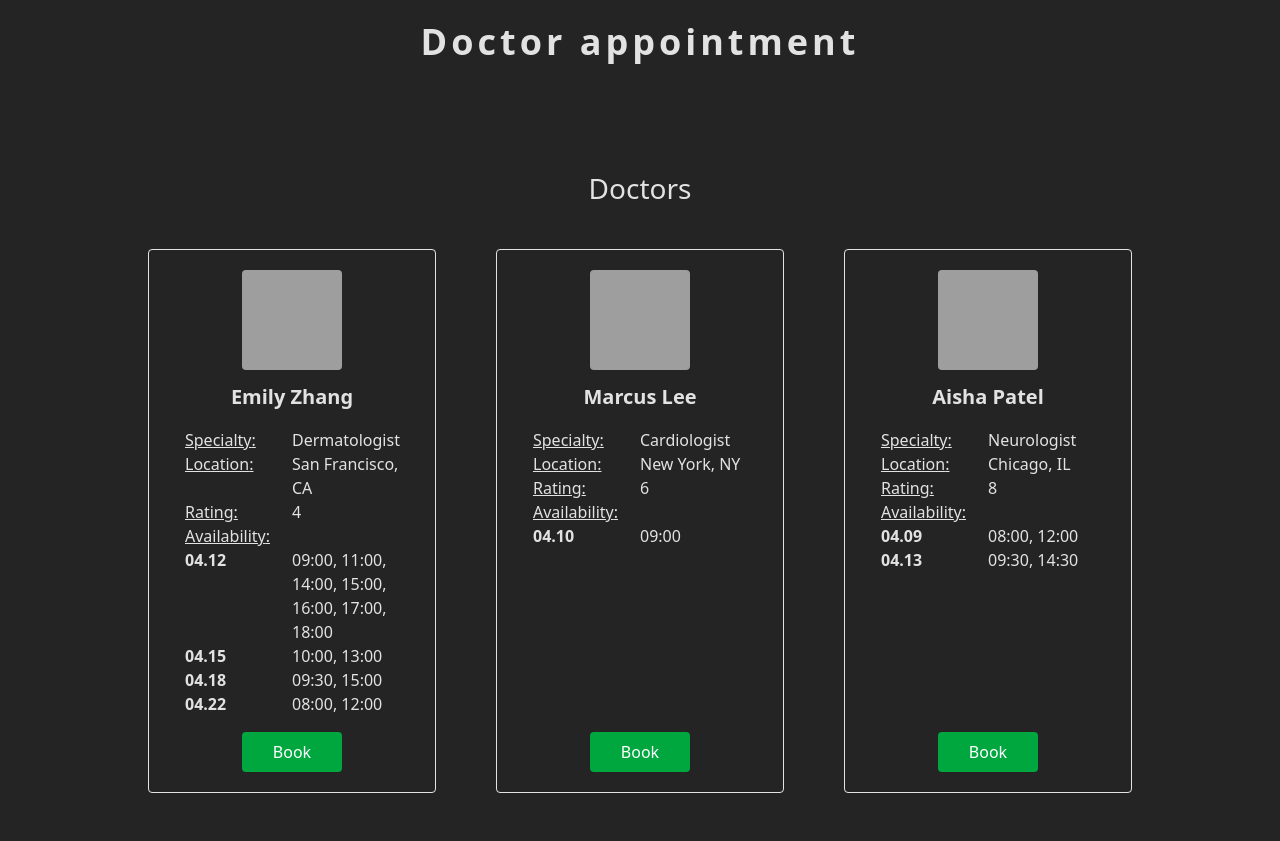
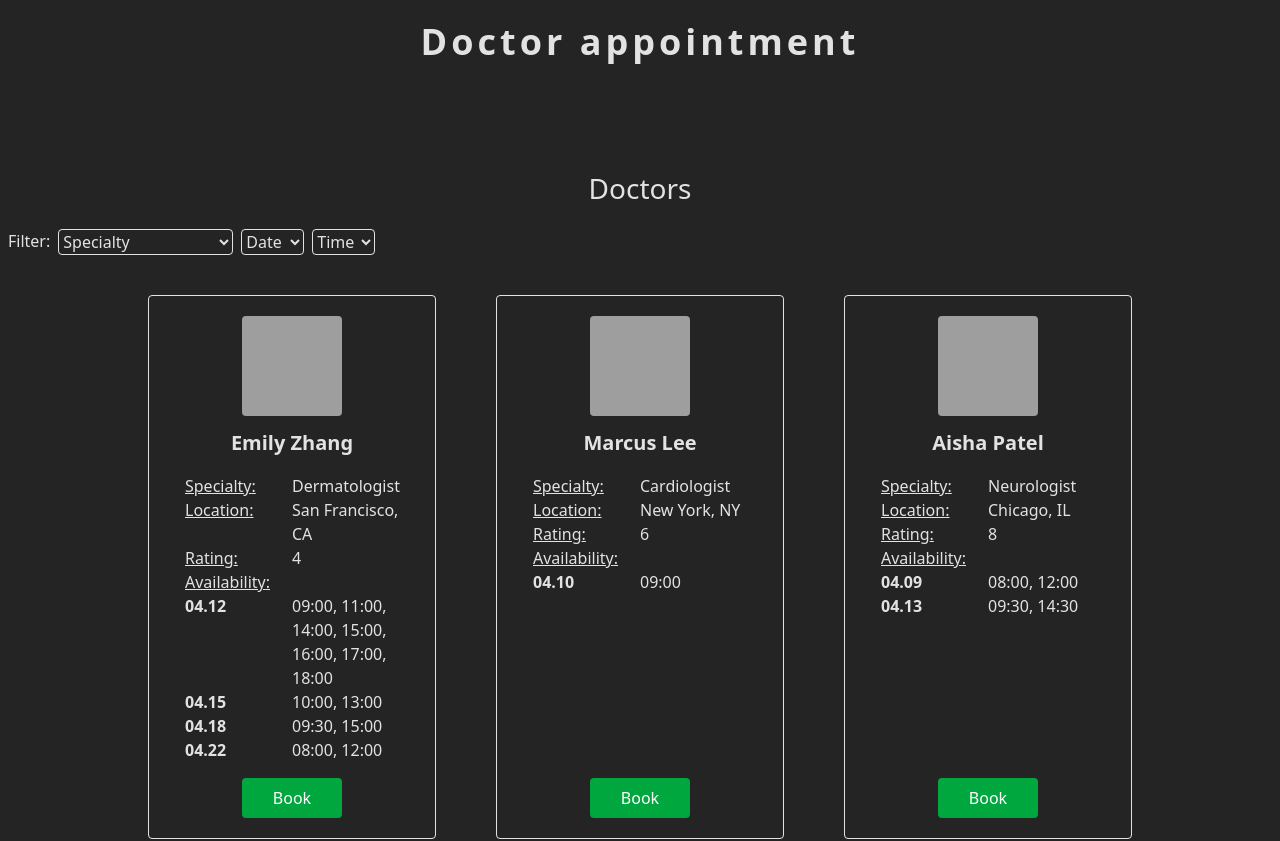
Before and after one commit to zobla-kv/Doctor-appointment-booking, a React (Vite) app: page / in a window 1280 px wide. Shown: the top 841 px of the page. Built offline with nearby package versions, Linux system fonts and the light colour scheme; grey boxes are pictures that could not be loaded.

Commit message:
implement filter functionality

```diff
--- a/src/App.tsx
+++ b/src/App.tsx
@@ -1,20 +1,49 @@
 import './App.css';
 
-import { useState } from 'react';
+import { useState, useMemo, useEffect, useCallback } from 'react';
 
-import { doctors } from './data/doctors';
+import { doctors as doctorsData } from './data/doctors';
 
 import { Doctor } from './types/Doctor';
 import { Appointment, TimeSlot } from './types/Appointment';
+import { Filter, FilterOptions, ActiveFilters } from './types/Filter';
 
+import DoctorFilter from './components/DoctorFilter';
 import DoctorCard from './components/DoctorCard';
 import AppointmentModal from './components/AppointmentModal';
 import BookedAppointments from './components/BookedAppointments';
 
+import {
+  getUniqueSpecialties,
+  getUniqueAvailabilityDates,
+  getUniqueAvailabilityTimes,
+} from './utils/doctor';
+import {
+  sortSpecialtiesAsc,
+  sortDatesAsc,
+  sortTimesAsc,
+} from './utils/transform';
+
 function App() {
+  const [allDoctors] = useState<Doctor[]>(doctorsData);
+  const [displayedDoctors, setDisplayedDoctors] = useState<Doctor[]>(doctorsData);
   const [selectedDoctor, setSelectedDoctor] = useState<Doctor | null>(null);
   const [isModalOpen, setIsModalOpen] = useState(false);
   const [appointments, setAppointments] = useState<Appointment[]>([]);
+  const [activeFilters, setActiveFilters] = useState<ActiveFilters>({
+    specialty: null,
+    date: null,
+    time: null,
+  });
+
+  const filterOptions: FilterOptions = useMemo(
+    () => ({
+      specialty: sortSpecialtiesAsc(getUniqueSpecialties(allDoctors)),
+      date: sortDatesAsc(getUniqueAvailabilityDates(allDoctors)),
+      time: sortTimesAsc(getUniqueAvailabilityTimes(allDoctors)),
+    }),
+    [allDoctors]
+  );
 
   const openModal = (doctor: Doctor) => {
     setSelectedDoctor(doctor);
@@ -43,21 +72,59 @@ function App() {
     return appointment?.timeSlot ?? null;
   };
 
+  const handleFilter = useCallback((filter: Filter) => {
+    setActiveFilters((prev) => ({
+      ...prev,
+      [filter.name]: filter.value,
+    }));
+  }, []);
+
+  useEffect(() => {
+    let filteredDoctors = allDoctors;
+
+    if (activeFilters.specialty) {
+      filteredDoctors = filteredDoctors.filter(
+        (doctor) => doctor.specialty === activeFilters.specialty
+      );
+    }
+
+    if (activeFilters.date) {
+      filteredDoctors = filteredDoctors.filter((doctor) =>
+        doctor.availability.some((slot) => slot.date === activeFilters.date)
+      );
+    }
+
+    if (activeFilters.time) {
+      filteredDoctors = filteredDoctors.filter((doctor) =>
+        doctor.availability.some((slot) =>
+          slot.times.includes(activeFilters.time!)
+        )
+      );
+    }
+
+    setDisplayedDoctors(filteredDoctors);
+  }, [activeFilters, allDoctors]);
+
   return (
     <div>
       <h1 className='text-center text-3xl font-bold mt-5 tracking-[0.25rem]'>
         Doctor appointment
       </h1>
       <section>
-        <h2 className='text-center'>Doctors</h2>
-        <div className='mt-10 flex flex-wrap justify-center gap-15'>
-          {doctors.map((doctor, index) => (
-            <DoctorCard key={index} doctor={doctor} onBook={openModal} />
-          ))}
+        <h2 className='text-center mb-5'>Doctors</h2>
+        <DoctorFilter filters={filterOptions} onSelect={handleFilter} />
+        <div className='mt-10 flex flex-wrap justify-center gap-15 min-h-[600px]'>
+          {displayedDoctors.length === 0 ? (
+            <span>No doctors found.</span>
+          ) : (
+            displayedDoctors.map((doctor, index) => (
+              <DoctorCard key={index} doctor={doctor} onBook={openModal} />
+            ))
+          )}
         </div>
       </section>
       <section>
-        <h2 className='text-center'>My appointments</h2>
+        <h2 className='text-center mb-5'>My appointments</h2>
         <BookedAppointments appointments={appointments} />
       </section>
       {selectedDoctor && (
--- /dev/null
+++ b/src/components/DoctorFilter.tsx
@@ -0,0 +1,48 @@
+import { memo } from 'react';
+import { FilterOptions, Filter } from '../types/Filter';
+import { capitalize } from '../utils/transform';
+
+interface DoctorFilterProps {
+  filters: FilterOptions;
+  onSelect: (filter: Filter) => void;
+}
+
+function DoctorFilter({ filters, onSelect }: DoctorFilterProps) {
+  return (
+    <form className='flex gap-2'>
+      <label>Filter:</label>
+      <SelectFilter
+        name='specialty'
+        options={filters.specialty}
+        onSelect={onSelect}
+      />
+      <SelectFilter name='date' options={filters.date} onSelect={onSelect} />
+      <SelectFilter name='time' options={filters.time} onSelect={onSelect} />
+    </form>
+  );
+}
+
+interface SelectFilterProps {
+  name: keyof FilterOptions;
+  options: string[];
+  onSelect: (filter: Filter) => void;
+}
+
+const SelectFilter = ({ name, options, onSelect }: SelectFilterProps) => (
+  <select
+    name={name}
+    onChange={(e) => onSelect({ name, value: e.target.value })}
+    className='border rounded outline-none'
+  >
+    <option value='' className='text-black'>
+      {capitalize(name)}
+    </option>
+    {options.map((value) => (
+      <option key={value} value={value} className='text-black'>
+        {value}
+      </option>
+    ))}
+  </select>
+);
+
+export default memo(DoctorFilter);
--- /dev/null
+++ b/src/types/Filter.ts
@@ -0,0 +1,14 @@
+export interface Filter {
+  name: keyof FilterOptions;
+  value: string;
+}
+
+export interface FilterOptions {
+  specialty: string[];
+  date: string[];
+  time: string[];
+}
+
+export type ActiveFilters = {
+  [K in keyof FilterOptions]: string | null;
+};
--- /dev/null
+++ b/src/utils/doctor.ts
@@ -0,0 +1,25 @@
+import { Doctor } from '../types/Doctor';
+
+export const getUniqueSpecialties = (doctors: Doctor[]): Doctor['specialty'][] => {
+  const specialties = doctors.map((doctor) => doctor.specialty);
+
+  return [...new Set(specialties)];
+};
+
+export const getUniqueAvailabilityDates = (doctors: Doctor[]): string[] => {
+  const dates = doctors
+    .flatMap((doctor) => doctor.availability
+    .map((a) => a.date
+  ));
+
+  return [...new Set(dates)];
+};
+
+export const getUniqueAvailabilityTimes = (doctors: Doctor[]): string[] => {
+  const times = doctors
+    .flatMap((doctor) => doctor.availability
+    .flatMap((a) => a.times
+  ));
+
+  return [...new Set(times)];
+};
--- a/src/utils/transform.ts
+++ b/src/utils/transform.ts
@@ -8,3 +8,35 @@ export const excludeFields = <T extends object>(
     )
   ) as Partial<T>;
 };
+
+export const sortSpecialtiesAsc = (array: string[]): string[] => {
+  return array.sort((a, b) => a.localeCompare(b));
+};
+
+export const sortDatesAsc = (array: string[]): string[] => {
+  return array.sort((dateA, dateB) => {
+    const [monthA, dayA] = dateA.split('.').map(Number);
+    const [monthB, dayB] = dateB.split('.').map(Number);
+
+    return monthA === monthB ? dayA - dayB : monthA - monthB;
+  });
+};
+
+export const sortTimesAsc = (array: string[]): string[] => {
+  return array.sort((timeA, timeB) => {
+    const [hoursA, minutesA] = timeA.split(':').map(Number);
+    const [hoursB, minutesB] = timeB.split(':').map(Number);
+
+    const totalMinutesA = hoursA * 60 + minutesA;
+    const totalMinutesB = hoursB * 60 + minutesB;
+
+    return totalMinutesA - totalMinutesB;
+  });
+};
+
+export const capitalize = (text: string): string => {
+  if (!text) {
+    return '';
+  }
+  return text.charAt(0).toUpperCase() + text.slice(1).toLowerCase();
+};
```
